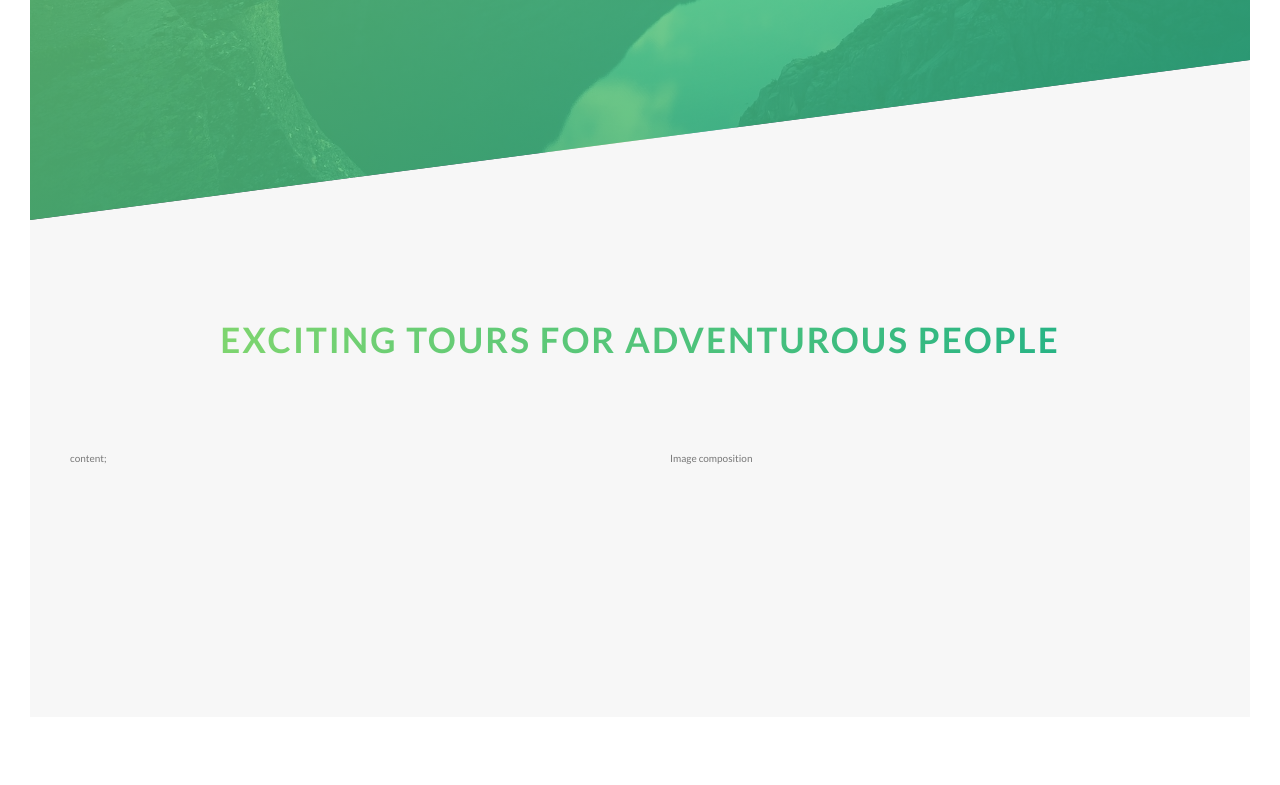
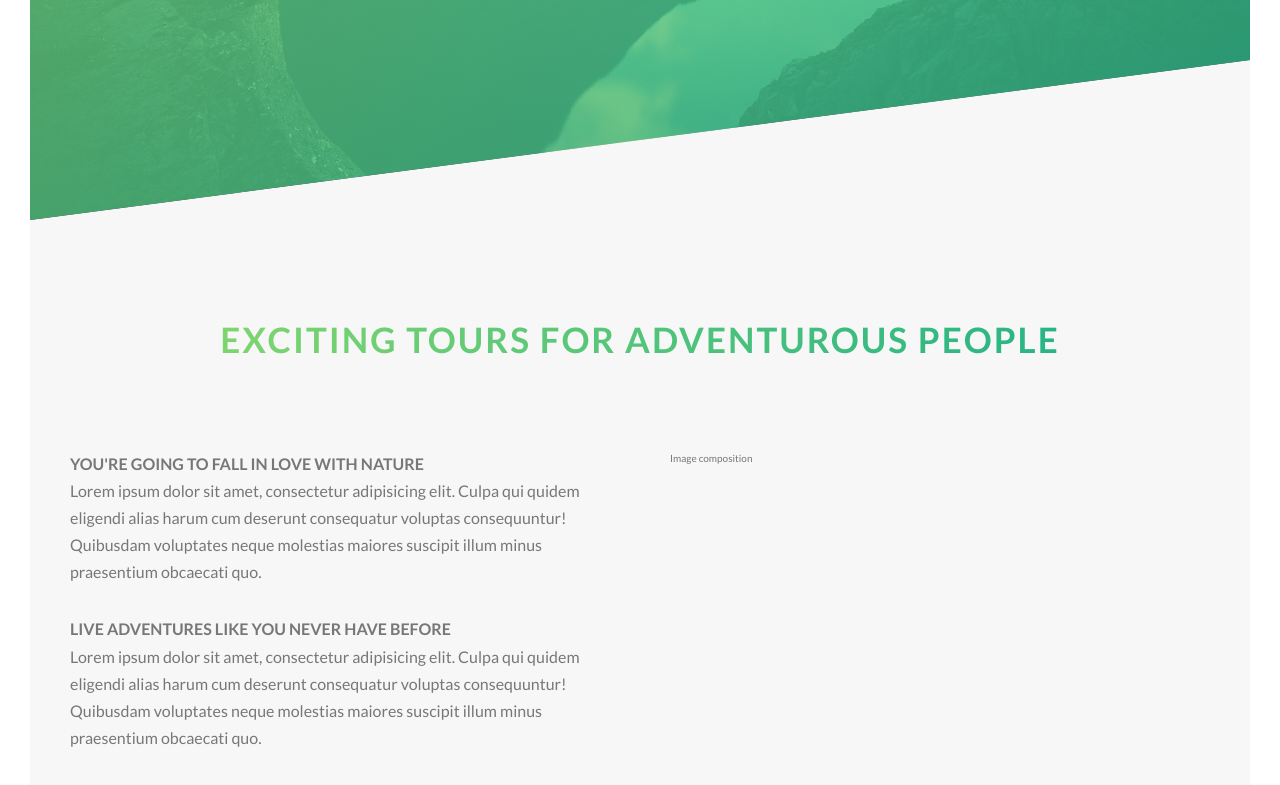
Before and after one commit to chaofan85/advanced-css-learning, a website: page NATOURS/index.html in a window 1280 px wide. Shown: the part 570-1355 px from the top of the page. Before the commit the page ends 1317 px from the top, so only its background shows below. Drawn offline with Linux system fonts and the light colour scheme.

Commit message:
added paragraphs and updated styling

```diff
--- a/NATOURS/index.html
+++ b/NATOURS/index.html
@@ -38,7 +38,15 @@
 
           <div class="row">
             <div class="col-1-of-2">
-              content;
+              <h3 class="heading-tertiary">You're going to fall in love with nature</h3>
+              <p class="paragraph">
+                Lorem ipsum dolor sit amet, consectetur adipisicing elit. Culpa qui quidem eligendi alias harum cum deserunt consequatur voluptas consequuntur! Quibusdam voluptates neque molestias maiores suscipit illum minus praesentium obcaecati quo.
+              </p>
+
+              <h3 class="heading-tertiary">Live adventures like you never have before</h3>
+              <p class="paragraph">
+                Lorem ipsum dolor sit amet, consectetur adipisicing elit. Culpa qui quidem eligendi alias harum cum deserunt consequatur voluptas consequuntur! Quibusdam voluptates neque molestias maiores suscipit illum minus praesentium obcaecati quo.
+              </p>
             </div>
             <div class="col-1-of-2">
               Image composition
--- a/NATOURS/sass/base/_typography.scss
+++ b/NATOURS/sass/base/_typography.scss
@@ -54,3 +54,17 @@ body {
     text-shadow: 0.5rem 1rem 2rem rgba($color-black, 0.2);
   }
 }
+
+.heading-tertiary {
+  font-size: 1.6rem;
+  font-weight: 700;
+  text-transform: uppercase;
+}
+
+.paragraph {
+  font-size: 1.6rem;
+
+  &:not(:last-child) {
+    margin-bottom: 3rem;
+  }
+}
```
Also changed, not shown: NATOURS/css/style.css.
